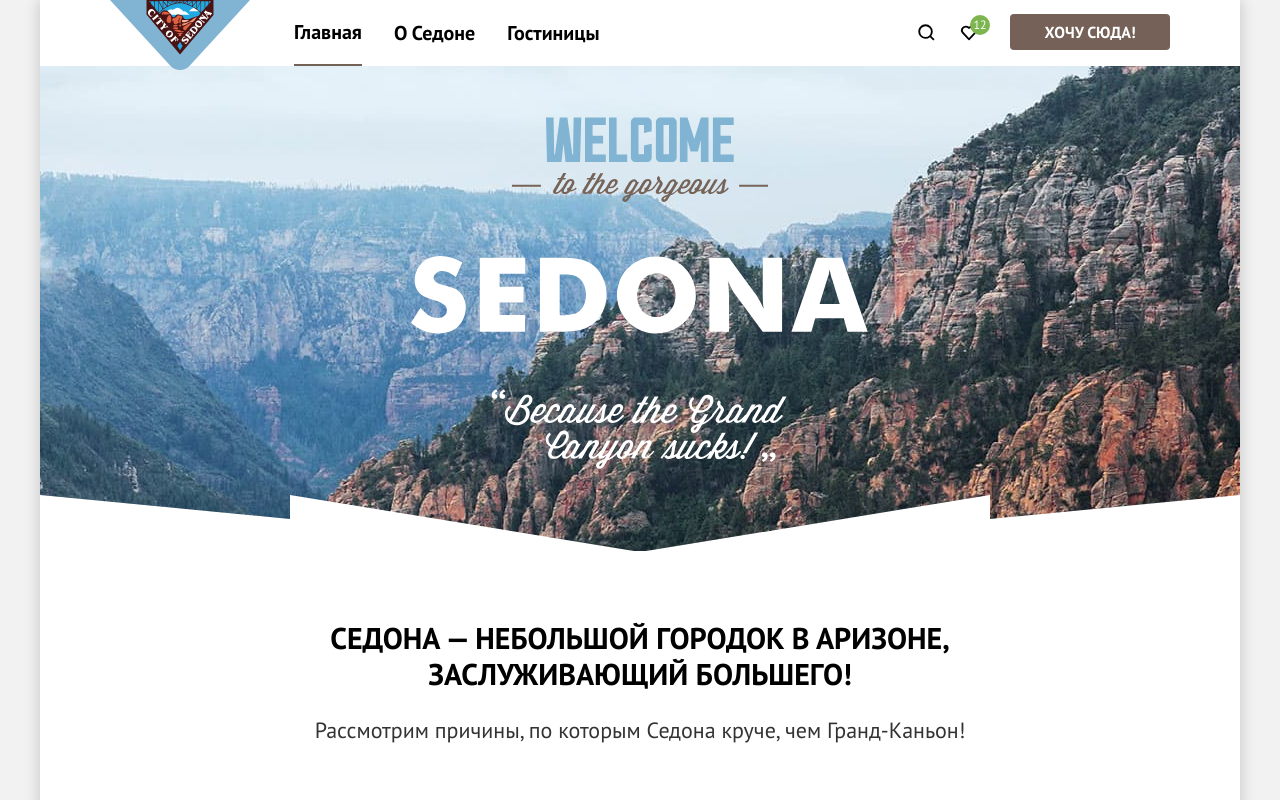
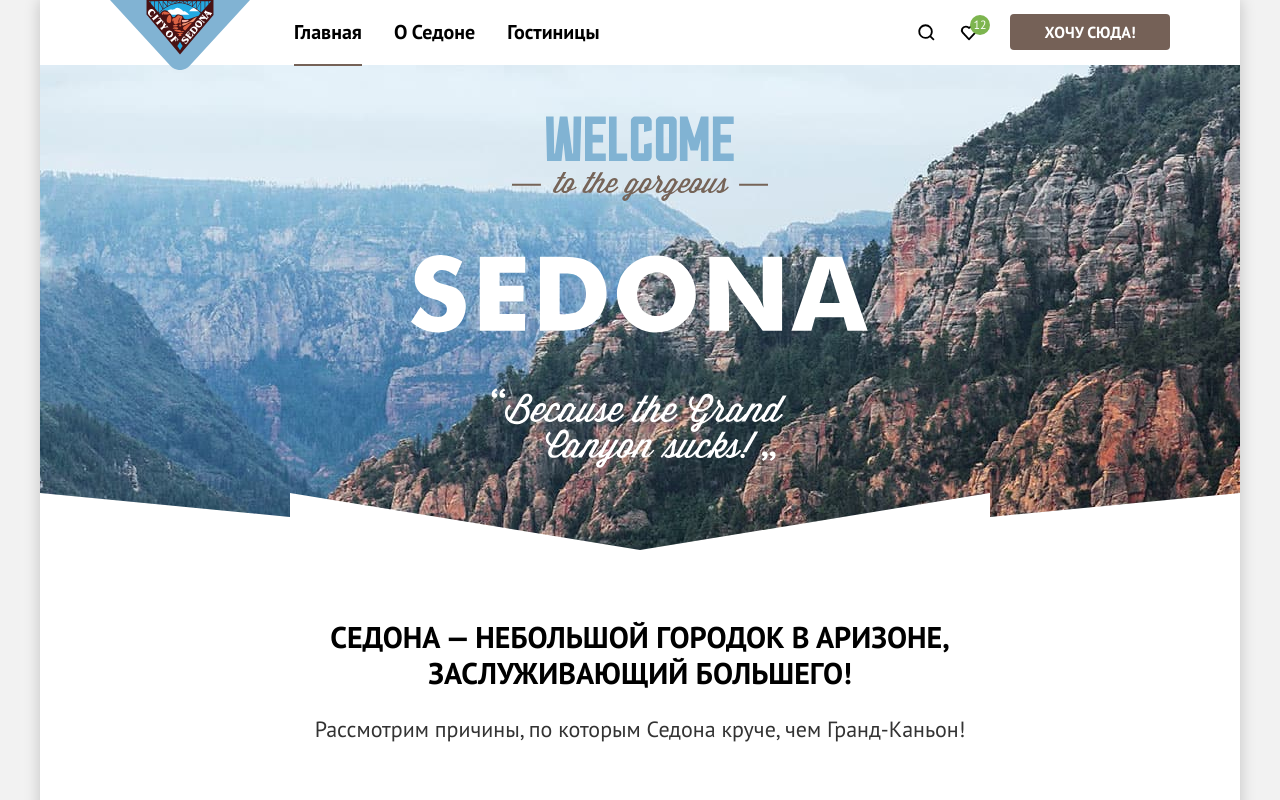
Before and after one commit to htmlacademy-htmlcss/1694259-sedona-38, a plain HTML site: page index.html in a window 1280 px wide. Shown: the top 800 px of the page. Drawn offline with Linux system fonts and the light colour scheme.

Commit message:
Правки nav

```diff
--- a/styles/styles.css
+++ b/styles/styles.css
@@ -143,7 +143,7 @@ body{
 
 .hero{
   background-image: url("../images/index-main/hero-background.jpg");
-  background-size: 100% 485px;
+  background-size: 100% auto;
   background-repeat: no-repeat;
   padding-top: 51px;
   padding-bottom: 82px;
@@ -168,7 +168,7 @@ body{
   height: 60px;
   width: 100%;
   left:0;
-  bottom: -1px;
+  bottom: 0;
 }
 
 .button{
@@ -1133,15 +1133,17 @@ body{
   content: "";
   position: relative;
   display: block;
+  height: 2px;
   width: 100%;
   top: 20px;
-  border-bottom: 2px solid #756257;
+  background-color: #756257;
   z-index: 3;
 }
 
-/* .nav-underline{
-  margin-bottom: -1.5px;
-} */
+.nav-underline{
+  margin-bottom: -2px;
+}
+
 
 .select-control{
   appearance: none;
```
